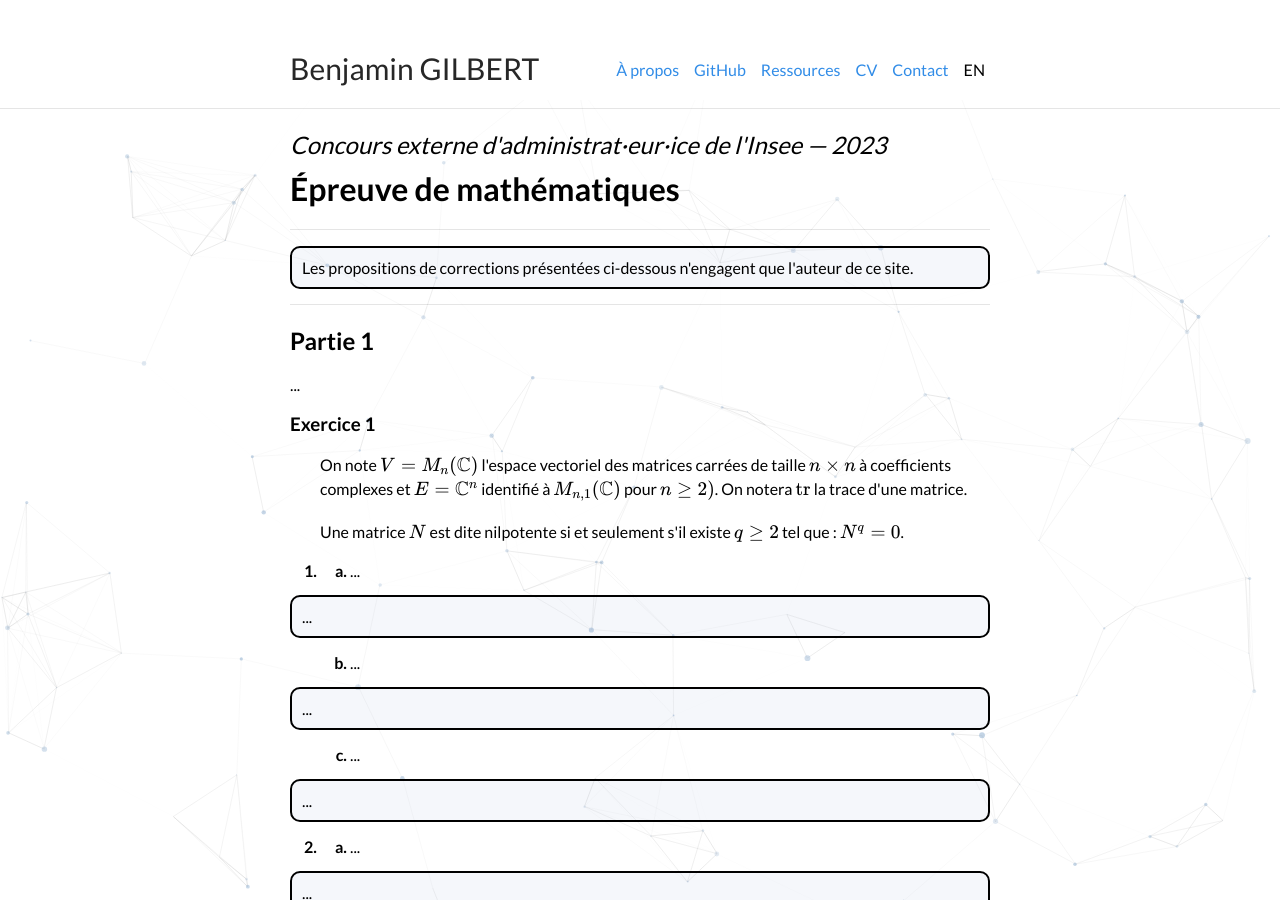
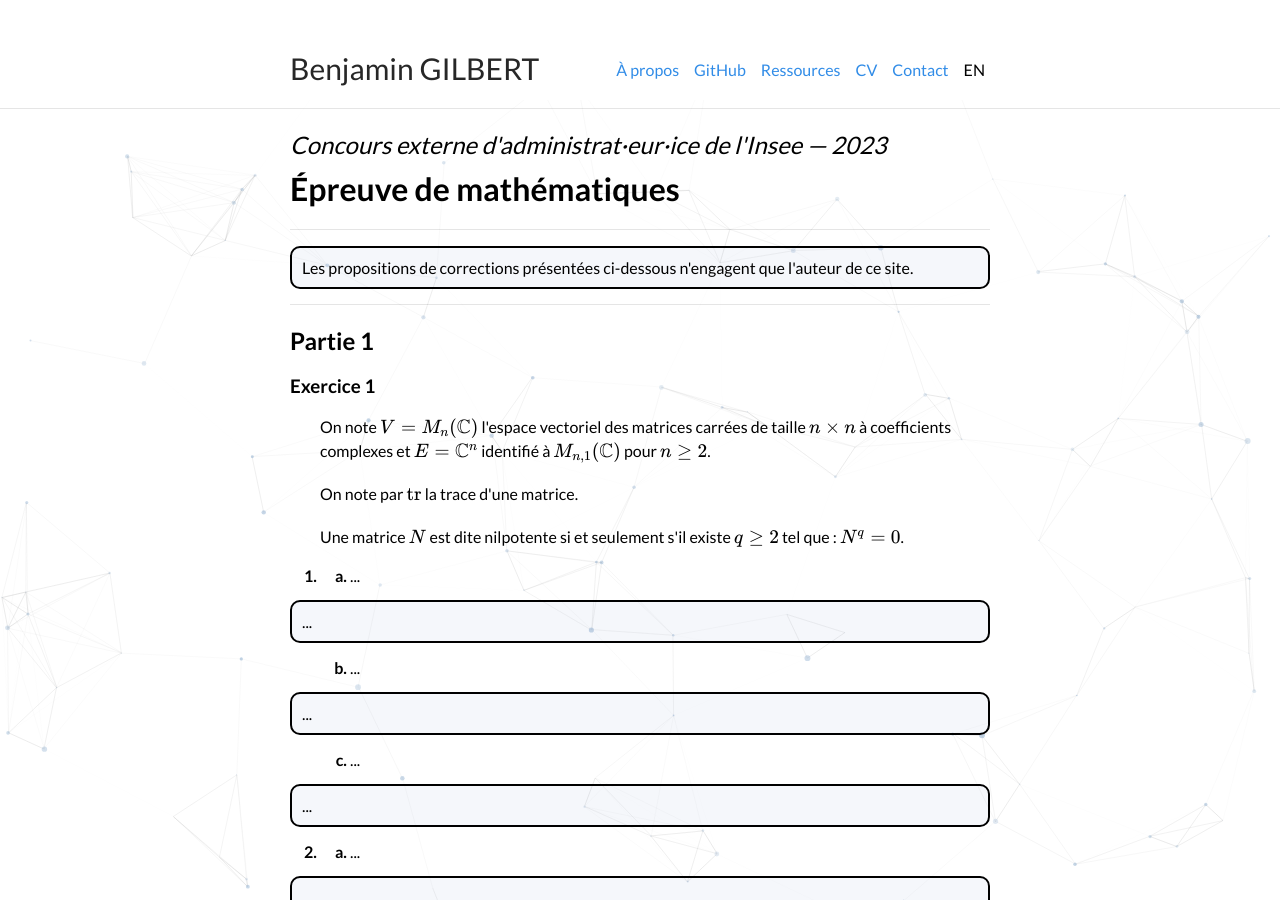
Before and after one commit to bglbrt/bglbrt.github.io, a Jekyll site: the page built from fr/ressources/corrections/insee_administrateur_externe_2023.md, in a window 1280 px wide and 900 px high. Built offline with Jekyll 4.4.1, drawn with Linux system fonts in a browser that asks for light colours; nearby versions of some CDN libraries.

Commit message:
Mise à jour du site (sujet 2023)

```diff
--- a/fr/ressources/corrections/insee_administrateur_externe_2023.md
+++ b/fr/ressources/corrections/insee_administrateur_externe_2023.md
@@ -19,15 +19,13 @@ Les propositions de corrections présentées ci-dessous n'engagent que l'auteur
 
 ## Partie 1
 
-<p>
-...
-</p>
-
 ### Exercice 1
 
 <ol type="1" start="1">
     <p>
-    On note \( V=M_{n}(\mathbb{C}) \) l'espace vectoriel des matrices carrées de taille \( n \times n \) à coefficients complexes et \( E=\mathbb{C}^{n} \) identifié à \( M_{n, 1}(\mathbb{C}) \) pour \(n \geq 2) \). On notera \( \mathrm{tr} \) la trace d'une matrice.
+    On note \( V=M_{n}(\mathbb{C}) \) l'espace vectoriel des matrices carrées de taille \( n \times n \) à coefficients complexes et \( E=\mathbb{C}^{n} \) identifié à \( M_{n, 1}(\mathbb{C}) \) pour \(n \geq 2 \).
+    <br><br>
+    On note par \( \mathrm{tr} \) la trace d'une matrice.
     <br><br>
     Une matrice \( N \) est dite nilpotente si et seulement s'il existe \( q \geq 2 \) tel que : \( N^{q} = 0 \).
     </p>
```
